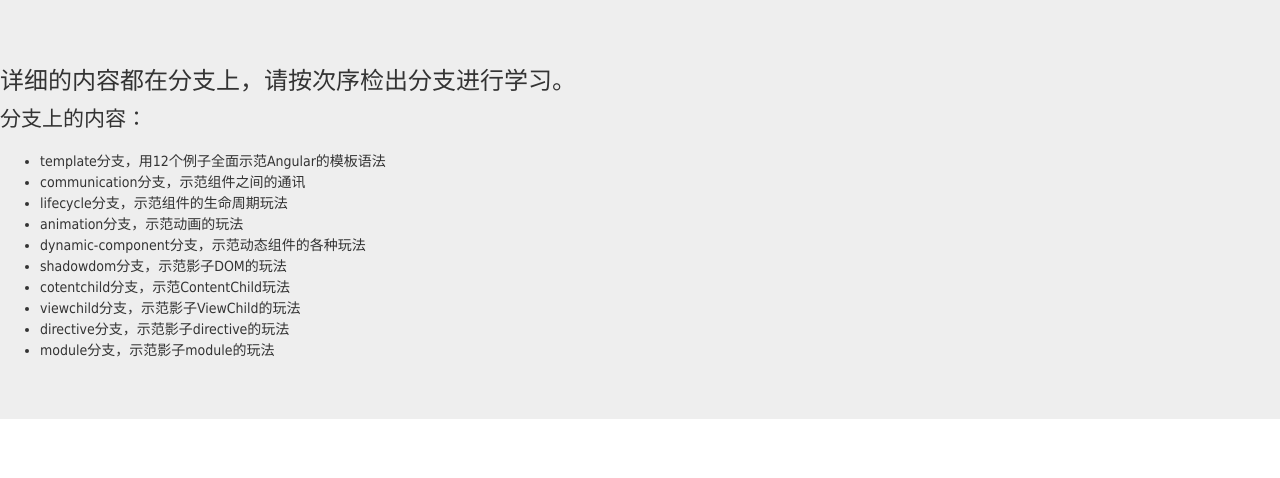
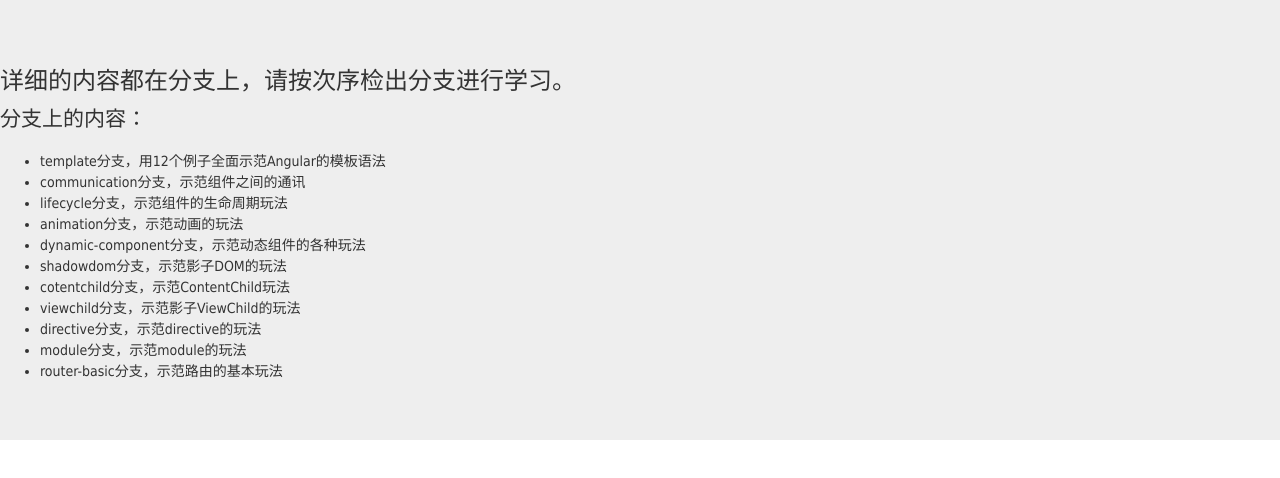
Before and after one commit to tanghuangthree/learn-angular, an Angular app: page / in a window 1280 px wide. Shown: the top 478 px of the page. Built offline with nearby package versions, Linux system fonts and the light colour scheme.

Commit message:
Function Or Bug: update README.md Symptom: N/A BugID:  N/A Root Cause: N/A Solution: N/A Note:  N/A

```diff
--- a/src/app/app.component.html
+++ b/src/app/app.component.html
@@ -12,7 +12,8 @@
     <li>shadowdom分支，示范影子DOM的玩法</li>
     <li>cotentchild分支，示范ContentChild玩法</li>
     <li>viewchild分支，示范影子ViewChild的玩法</li>
-    <li>directive分支，示范影子directive的玩法</li>
-    <li>module分支，示范影子module的玩法</li>
+    <li>directive分支，示范directive的玩法</li>
+    <li>module分支，示范module的玩法</li>
+    <li>router-basic分支，示范路由的基本玩法</li>
   </ul>
 </div>
```
Also changed, not shown: 1 other file (tests, documents, lock files or other folders).
